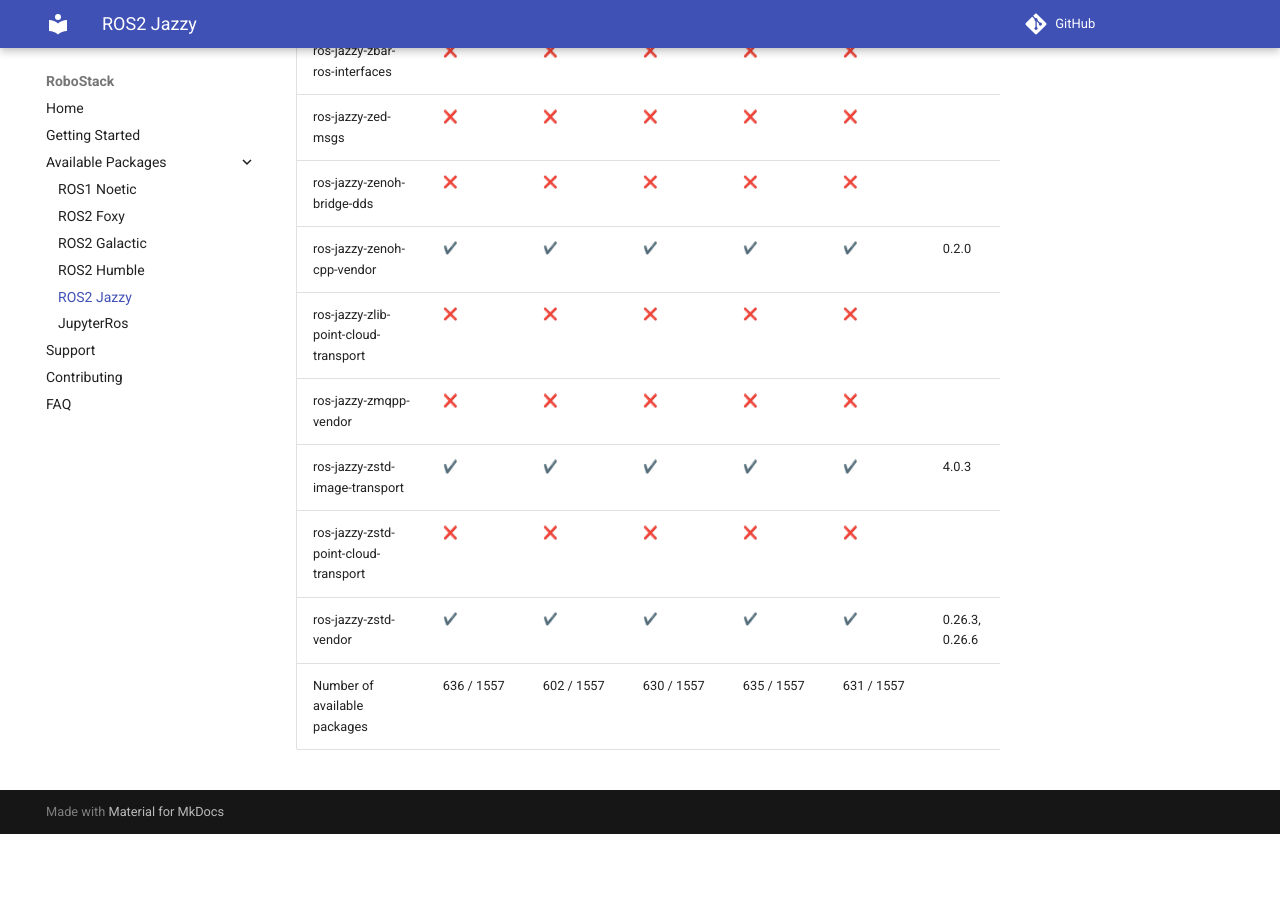
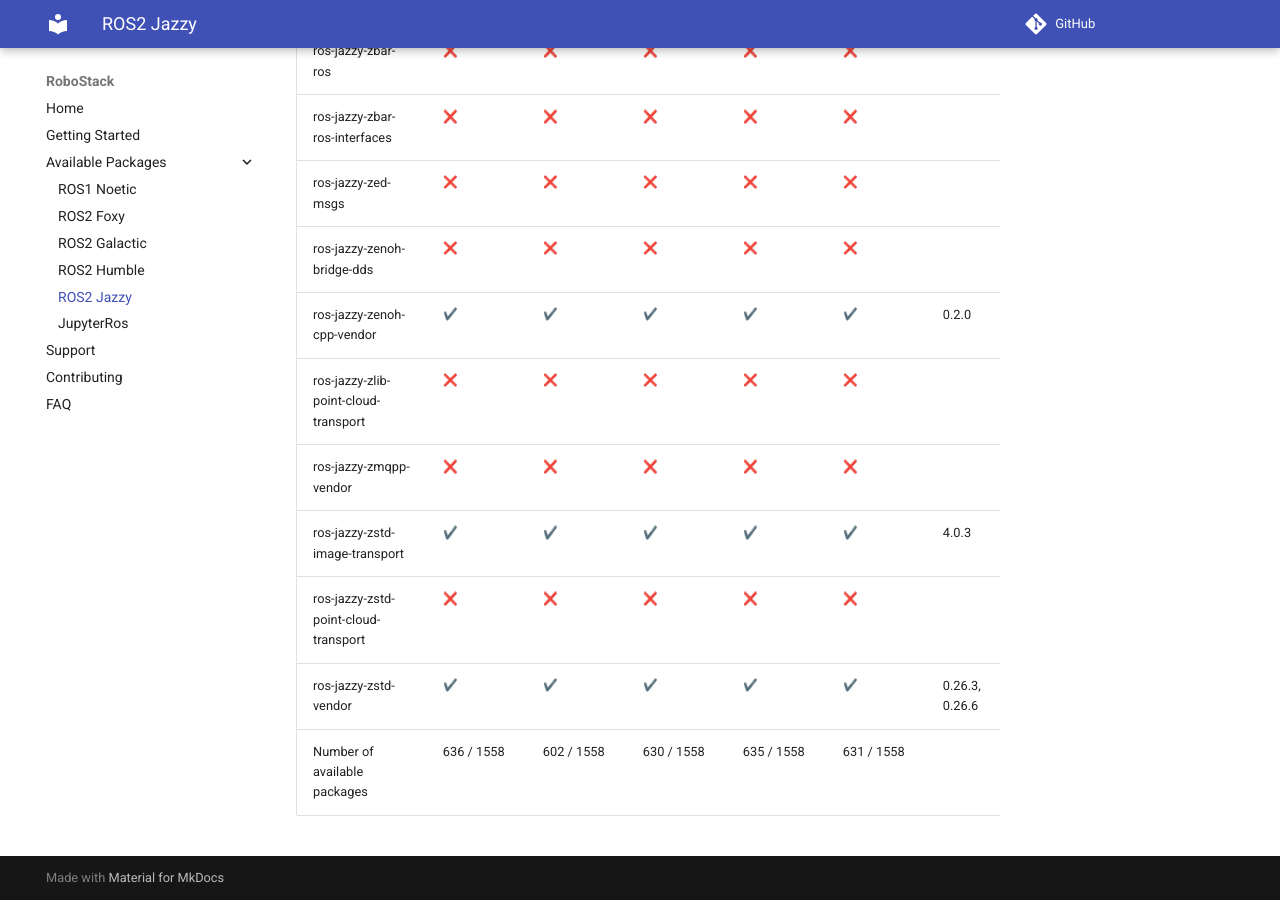
Before and after one commit to RoboStack/robostack.github.io, an MkDocs documentation site: the page built from docs/jazzy.md, in a window 1280 px wide and 900 px high, scrolled down 112522 px. Built offline with MkDocs 1.6.1 and Material for MkDocs 9.7.7, drawn with Linux system fonts in a browser that asks for light colours; emoji names are drawn with the system emoji font; comment, search, counter and statistics services are not loaded; before the commit the page ends 113356 px from its top, so only the background shows below that; some of the changed text lies outside the part shown.

Commit message:
Update tables

```diff
--- a/docs/jazzy.md
+++ b/docs/jazzy.md
@@ -1557,4 +1558,4 @@
 | ros-jazzy-zstd-image-transport | :heavy_check_mark: { data-sort='1' } | :heavy_check_mark: { data-sort='1' } | :heavy_check_mark: { data-sort='1' } | :heavy_check_mark: { data-sort='1' } | :heavy_check_mark: { data-sort='1' } | 4.0.3  |
 | ros-jazzy-zstd-point-cloud-transport | :x: { data-sort='0' } | :x: { data-sort='0' } | :x: { data-sort='0' } | :x: { data-sort='0' } | :x: { data-sort='0' } |   |
 | ros-jazzy-zstd-vendor | :heavy_check_mark: { data-sort='1' } | :heavy_check_mark: { data-sort='1' } | :heavy_check_mark: { data-sort='1' } | :heavy_check_mark: { data-sort='1' } | :heavy_check_mark: { data-sort='1' } | 0.26.3, 0.26.6  |
-| Number of available packages |  636 / 1557 | 602 / 1557 | 630 / 1557 | 635 / 1557 | 631 / 1557 |
+| Number of available packages |  636 / 1558 | 602 / 1558 | 630 / 1558 | 635 / 1558 | 631 / 1558 |
```
Also changed, not shown: other parts of docs/jazzy.md (+1 -0 lines).
